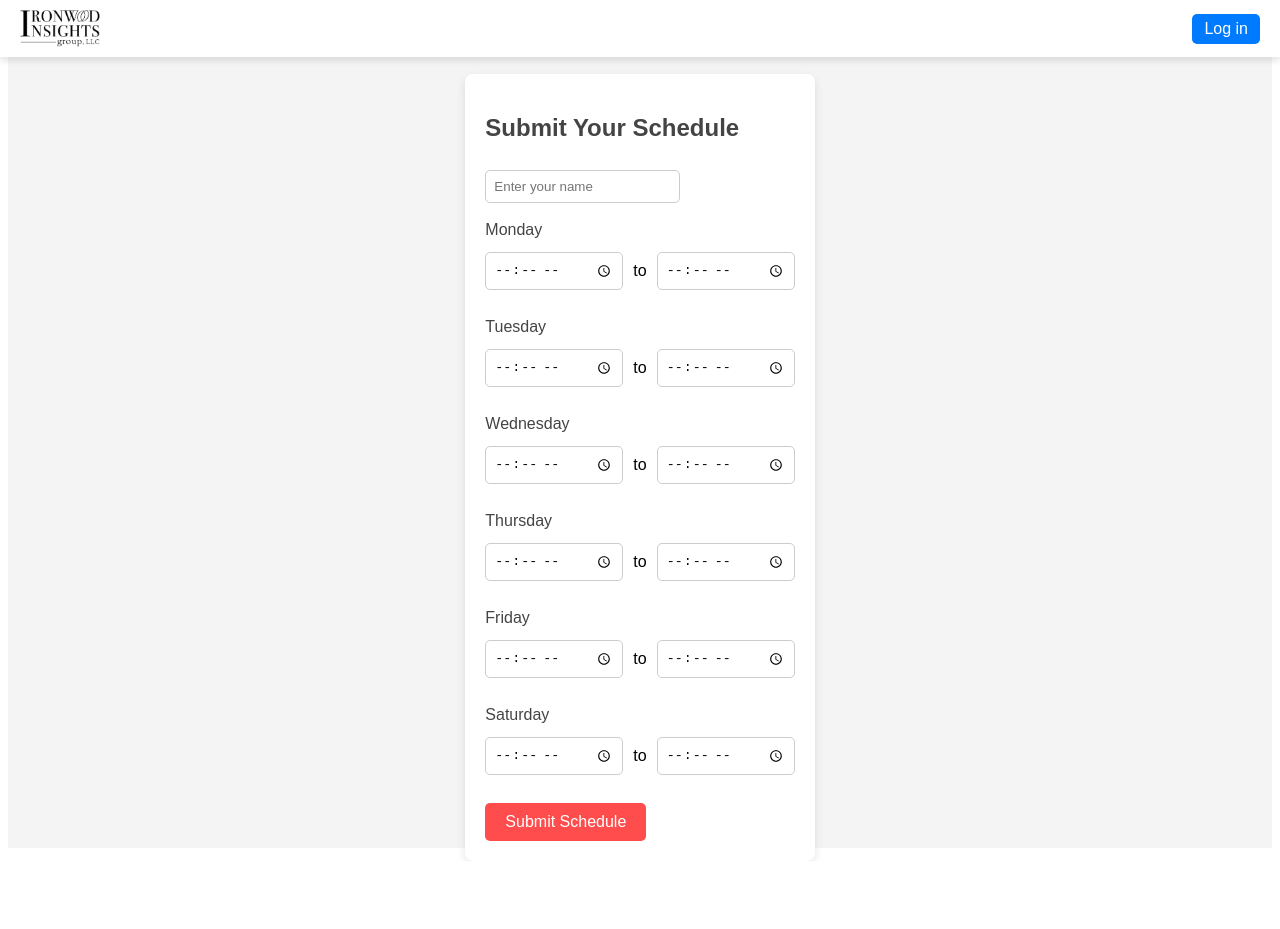
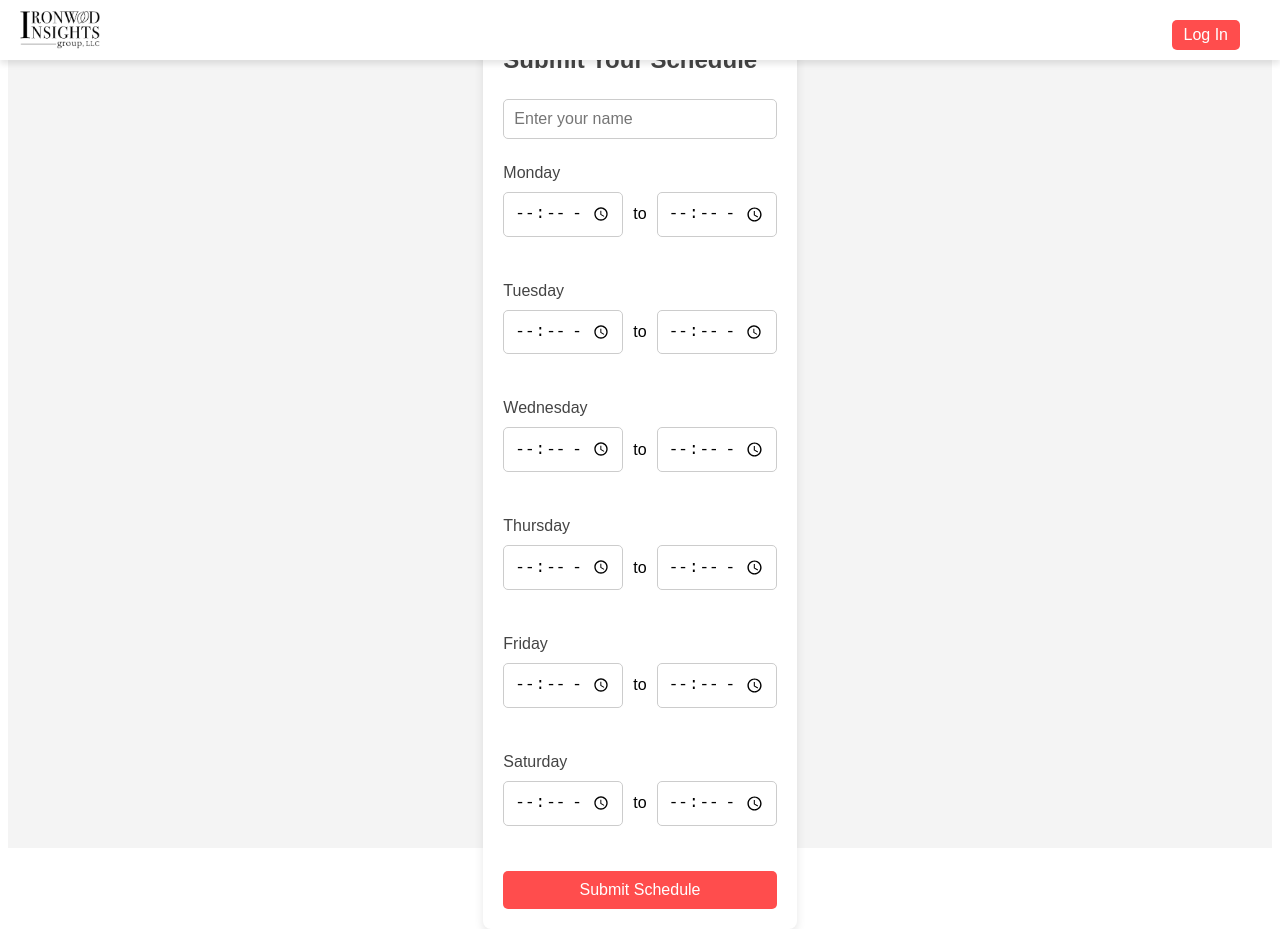
Before and after one commit to chrisglw/schedule-ironwood, a React (Vite) app: page / in a window 1280 px wide. Before the commit the page ends 861 px from the top, so only its background shows below. Built offline with nearby package versions, Linux system fonts and the light colour scheme; no server answers.

Commit message:
navbar layout is good, just need to fix the content going behind nav bar

```diff
--- a/src/Styles/Dashboard.css
+++ b/src/Styles/Dashboard.css
@@ -15,7 +15,7 @@ h1 {
   margin-bottom: 20px;
 }
 
-button {
+/* button {
   background: #ff4d4d;
   color: white;
   padding: 10px 20px;
@@ -27,7 +27,7 @@ button {
 
 button:hover {
   background: #cc0000;
-}
+} */
 
 h2 {
   font-size: 1.5rem;
--- a/src/Styles/NavBar.css
+++ b/src/Styles/NavBar.css
@@ -1,4 +1,4 @@
-/* Navbar Styles */
+/* Navbar */
 .navbar-container {
     display: flex;
     justify-content: space-between;
@@ -30,17 +30,24 @@
     height: auto;
 }
 
-.login-btn {
-    background-color: #007bff;
+/* Specific class for login button */
+.navbar-login-btn {
+    background-color: #ff4d4d;
     color: white;
     padding: 6px 12px;
     border: none;
     border-radius: 5px;
     cursor: pointer;
+    /* Align button to the right, prevent stretching */
+    margin-left: auto;
+    margin-right: 20px;
+    width: auto;  /* Ensure the button doesn't stretch */
+    height: auto; /* Make sure the height is auto */
+    white-space: nowrap; /* Prevent text wrapping */
 }
 
-.login-btn:hover {
-    background-color: #0056b3;
+.navbar-login-btn:hover {
+    background-color: #cc0000;
 }
 
 /* Modal */
@@ -57,15 +64,19 @@
     justify-content: center;
 }
 
+/* Modal Content */
 .modal-content {
     background: white;
     padding: 20px;
     border-radius: 8px;
-    width: 300px;
+    width: 320px;
+    /* Adjust width to fit form fields */
     text-align: center;
     position: relative;
+    box-sizing: border-box;
 }
 
+/* Close Button */
 .close-btn {
     position: absolute;
     top: 10px;
@@ -74,8 +85,97 @@
     cursor: pointer;
 }
 
+/* Error message styling */
 .error {
     color: red;
+    margin-bottom: 10px;
+}
+
+/* Form styling */
+form {
+    display: flex;
+    flex-direction: column;
+    gap: 10px;
+}
+
+/* Input fields styling */
+input {
+    padding: 10px;
+    margin: 5px 0;
+    border: 1px solid #ccc;
+    border-radius: 5px;
+    font-size: 16px;
+    width: 100%;
+    box-sizing: border-box;
+    /* Prevent overflow */
+}
+
+input:focus {
+    outline: none;
+    border-color: #ff4d4d;
+    /* Focus border color */
+}
+
+/* Submit Button */
+button {
+    background-color: #ff4d4d;
+    color: white;
+    padding: 10px;
+    border: none;
+    border-radius: 5px;
+    font-size: 16px;
+    cursor: pointer;
+    width: 100%;
+    /* Full-width button */
+    margin-top: 10px;
+}
+
+/* Button Hover */
+button:hover {
+    background-color: #cc0000;
+}
+
+/* Dashboard */
+.dashboard-container {
+    margin-top: 60px;
+    padding: 20px;
+}
+
+.dashboard-container h1 {
+    font-size: 2rem;
+    margin-bottom: 20px;
+}
+
+.dashboard-container button {
+    background-color: #007bff;
+    color: white;
+    padding: 8px 16px;
+    border: none;
+    border-radius: 5px;
+    cursor: pointer;
+    font-size: 16px;
+    margin-bottom: 20px;
+}
+
+.dashboard-container button:hover {
+    background-color: #0056b3;
+}
+
+.dashboard-container ul {
+    list-style-type: none;
+    padding: 0;
+}
+
+.dashboard-container li {
+    padding: 10px;
+    border: 1px solid #ddd;
+    border-radius: 5px;
+    margin-bottom: 10px;
+}
+
+.dashboard-container li strong {
+    display: block;
+    margin-bottom: 5px;
 }
 
 /* Responsive */
@@ -90,7 +190,20 @@
         width: 60px;
     }
 
-    .login-btn {
+    .navbar-login-btn {
         margin-top: 10px;
     }
+
+    .modal-content {
+        width: 280px;
+        /* Adjust width for smaller screens */
+    }
+
+    .dashboard-container h1 {
+        font-size: 1.5rem;
+    }
+
+    .dashboard-container button {
+        padding: 6px 12px;
+    }
 }
--- a/src/components/NavBar.jsx
+++ b/src/components/NavBar.jsx
@@ -1,6 +1,11 @@
-import { useState } from "react";
+import { useEffect, useState } from "react";
 import { useNavigate } from "react-router-dom";
-import { getAuth, signInWithEmailAndPassword } from "firebase/auth";
+import {
+  getAuth,
+  signInWithEmailAndPassword,
+  signOut,
+  onAuthStateChanged,
+} from "firebase/auth";
 import "../styles/Navbar.css";
 
 const Navbar = () => {
@@ -8,7 +13,23 @@ const Navbar = () => {
   const [email, setEmail] = useState("");
   const [password, setPassword] = useState("");
   const [error, setError] = useState("");
+  const [isLoggedIn, setIsLoggedIn] = useState(false); // Track login state
   const navigate = useNavigate();
+
+  const auth = getAuth();
+
+  // Listen for changes in authentication state
+  useEffect(() => {
+    const unsubscribe = onAuthStateChanged(auth, (user) => {
+      if (user) {
+        setIsLoggedIn(true);
+      } else {
+        setIsLoggedIn(false);
+      }
+    });
+
+    return () => unsubscribe(); // Clean up the listener on unmount
+  }, [auth]);
 
   const handleLoginClick = () => {
     setShowLogin(true);
@@ -23,13 +44,23 @@ const Navbar = () => {
     e.preventDefault();
     setError("");
 
-    const auth = getAuth();
     signInWithEmailAndPassword(auth, email, password)
       .then(() => {
-        setShowLogin(false);  // Close modal on successful login
+        setShowLogin(false); // Close modal on successful login
         navigate("/dashboard");
       })
       .catch(() => setError("Invalid email or password"));
+  };
+
+  const handleLogout = () => {
+    signOut(auth)
+      .then(() => {
+        setIsLoggedIn(false);
+        navigate("/"); // Redirect to home page after logout
+      })
+      .catch((error) => {
+        console.error("Error logging out: ", error);
+      });
   };
 
   return (
@@ -37,12 +68,23 @@ const Navbar = () => {
       <div className="logo-container">
         <img src="../../public/logo.png" alt="Logo" className="logo" />
       </div>
-      <button className="login-btn" onClick={handleLoginClick}>Log in</button>
+
+      {isLoggedIn ? (
+        <button className="navbar-login-btn" onClick={handleLogout}>
+          Log Out
+        </button>
+      ) : (
+        <button className="navbar-login-btn" onClick={handleLoginClick}>
+          Log In
+        </button>
+      )}
 
       {showLogin && (
         <div className="login-modal">
           <div className="modal-content">
-            <span className="close-btn" onClick={handleCloseLogin}>&times;</span>
+            <span className="close-btn" onClick={handleCloseLogin}>
+              &times;
+            </span>
             <h3>Manager Login</h3>
             <form onSubmit={handleLoginSubmit}>
               {error && <p className="error">{error}</p>}
--- a/src/pages/Dashboard.jsx
+++ b/src/pages/Dashboard.jsx
@@ -34,7 +34,6 @@ const Dashboard = () => {
   return (
     <div className="dashboard-container">
       <h1>Manager Dashboard</h1>
-      <button onClick={handleLogout}>Logout</button>
 
       <h2>Submitted Schedules</h2>
       {schedules.length > 0 ? (
```
